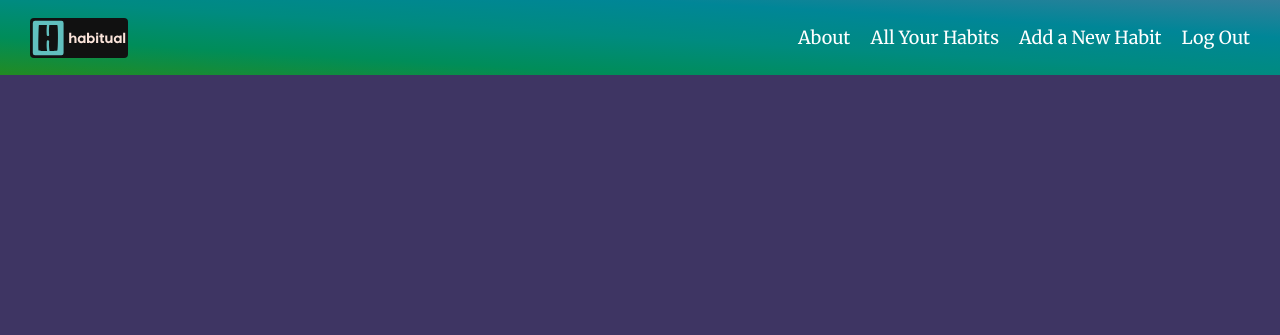
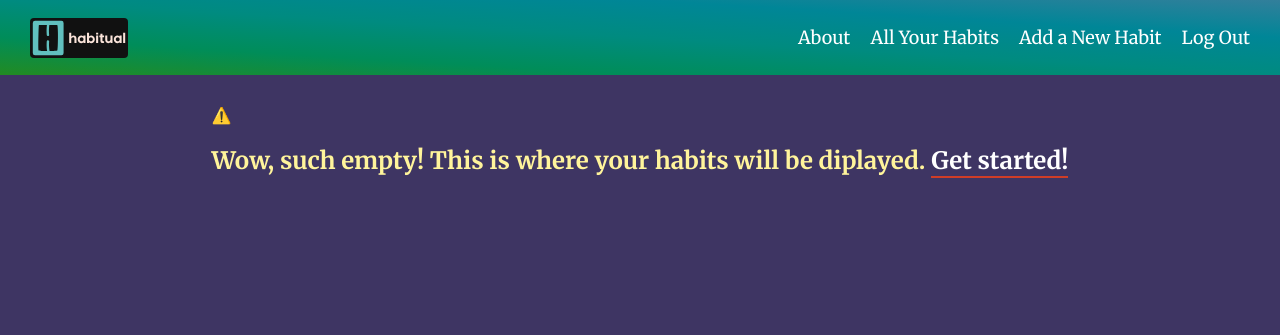
Before and after one commit to natesobeck/habitual, a Django app: page /habits/ in a window 1280 px wide. Shown: the top 335 px of the page. Run offline with Django 4.2, Linux system fonts and the light colour scheme; the visitor is signed in with stand-in values (Sample User, id 1); data that the repository does not hold is empty.

Commit message:
add conidtional rendering to index page if it is empty, add animations

```diff
--- a/main_app/static/css/habits/index.css
+++ b/main_app/static/css/habits/index.css
@@ -1,5 +1,6 @@
 .section-container {
   margin-top: 30px;
+  text-align: center;
 }
 
 .habit-card {
@@ -17,5 +18,15 @@
 
 a {
   text-decoration: none;
-  color: var(--color4)
+  color: var(--color1);
 }
+
+.a {
+  color: white;
+  border-bottom: 2px solid var(--color1);
+}
+
+.a:hover {
+  color: var(--color1);
+  border-bottom: 2px solid var(--color3);
+}
--- a/main_app/templates/habits/index.html
+++ b/main_app/templates/habits/index.html
@@ -7,11 +7,13 @@
   type="text/css"
   href="{% static 'css/habits/index.css' %}"
 />
+<script src="https://unpkg.com/@lottiefiles/lottie-player@latest/dist/lottie-player.js"></script>
 {% endblock %}
 
 {% block content %}
 
 <section class="section-container">
+  {% if habits %}
     {% for habit in habits %}
       <a href="{% url 'habit-detail' habit.id %}">
         <div class="habit-card">
@@ -27,6 +29,10 @@
         </div>
       </a>
     {% endfor %}
+  {% else %}
+    <lottie-player src="https://lottie.host/f13fcda4-2e2e-44c2-9413-59a449d85295/vXFBR9ClwJ.json" background="##ffffff" speed="1" loop autoplay direction="1" mode="normal"></lottie-player>
+    <h1 class="header">Wow, such empty! This is where your habits will be diplayed. <a href="{% url 'habit-create' %}" class="a">Get started!</a></h1>
+  {% endif %}
 </section>
 
 {% endblock %}
--- a/main_app/templates/main_app/habit_form.html
+++ b/main_app/templates/main_app/habit_form.html
@@ -2,10 +2,13 @@
 {% load static %}
 
 {% block head %}
+<script src="https://unpkg.com/@dotlottie/player-component@latest/dist/dotlottie-player.mjs" type="module"></script>
 <link rel="stylesheet" type="text/css" href="{% static 'css/form.css' %}"/>
 {% endblock %}
 
 {% block content %}
+  <div class="form-container">
+    <dotlottie-player src="https://lottie.host/79f6ca5e-f182-4ce5-a2a5-5e7388ac8133/6qi4gbADI7.json" background="transparent" speed="1" loop autoplay class="form-animation"></dotlottie-player>
     <form action="" method="post" autocomplete="off" class="form add">
       {% csrf_token %}
       {% if habit %}
@@ -18,5 +21,6 @@
       </table>
       <button type="submit" class="btn submit">Submit!</button>
     </form>
+  </div>
 
 {% endblock %}
```
Also changed, not shown: main_app/static/css/form.css (+12 -0 lines). Lines whose indentation alone changed are shown as unchanged.
